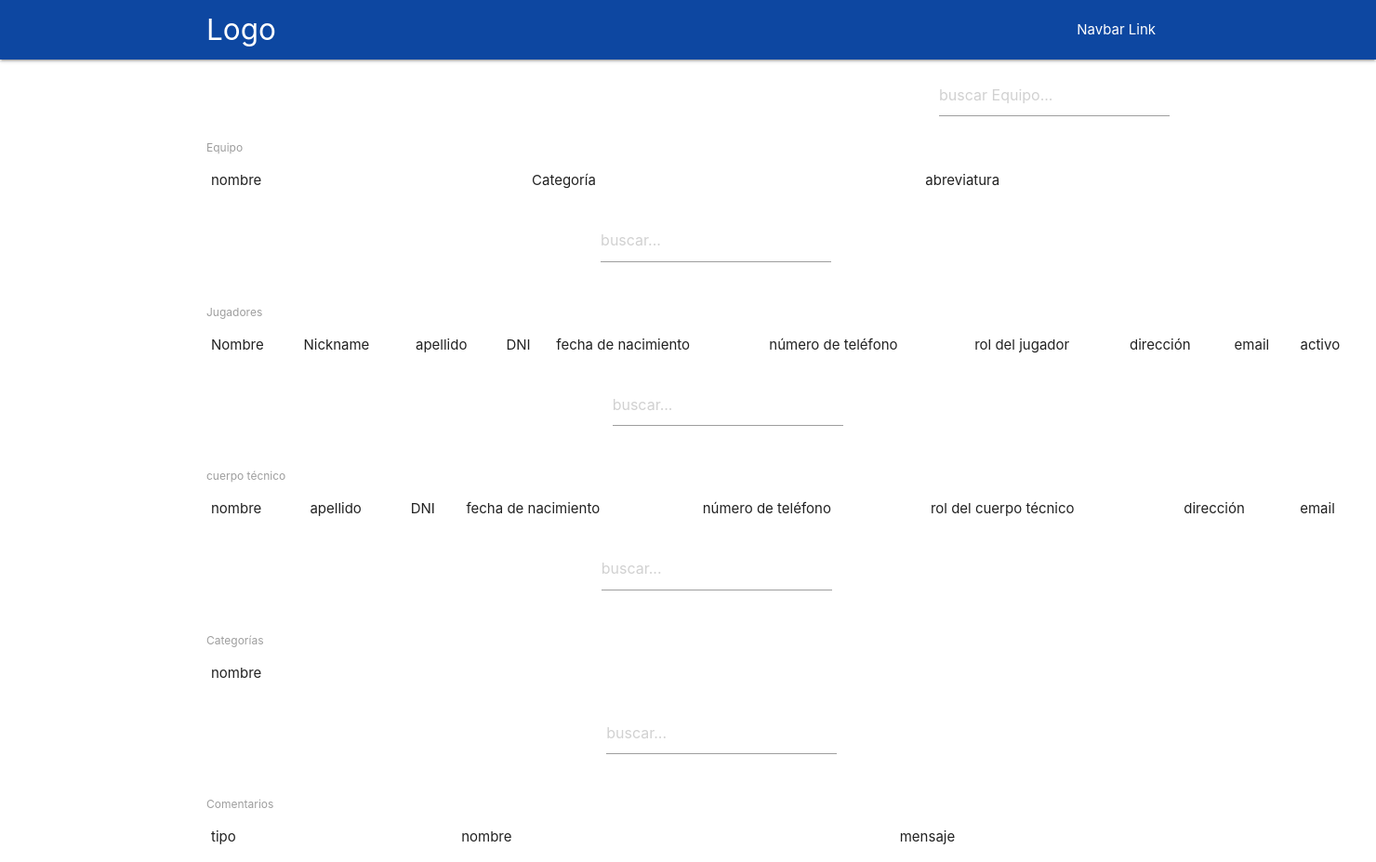
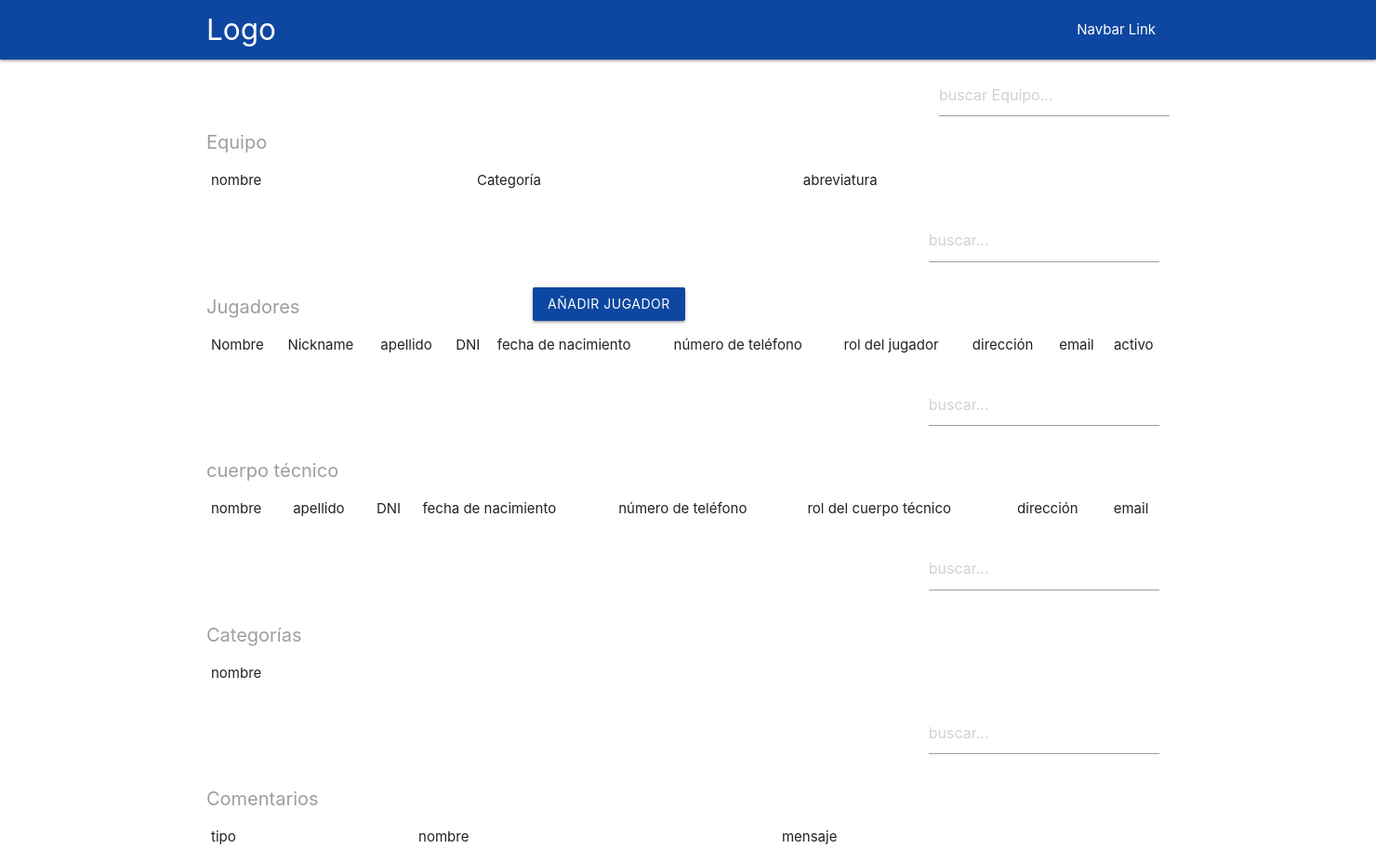
Before and after one commit to deathbladebass/RETO4, a PHP site: template view/admin.php in a window 1480 px wide. Shown: the whole page at 93% size. Run offline with PHP 8.4, Linux system fonts and the light colour scheme; the template is opened without the code that fills it, so the values that code supplies are empty.

Commit message:
los inputs hechos y el ajax también

```diff
--- a/Model/equipoModel.php
+++ b/Model/equipoModel.php
@@ -73,7 +73,7 @@ class equipoModel extends equipoClass{
         $arr=array();
         foreach ($this->list as $object)
         {
-           $Vars= $object->getObjectVars($object);
+           $vars= $object->getObjectVars($object);
 
         array_push($arr, $vars);
         }
--- a/view/admin.php
+++ b/view/admin.php
@@ -57,9 +57,11 @@
                 </tr>
             </tbody>
         </table>
-
+<div ng-controller="jugador">
         <div class="header"><label>Jugadores</label>
-            <div class="row">
+        <input class="waves-effect waves-light btn blue darken-4" type="button" value="añadir jugador" ng-click="btnAniadir()">
+        <div class="buscador">
+        <div class="row">
                 <form class="col s12 ">
                     <div class="row">
                         <div class="input-field col s12">
@@ -69,7 +71,8 @@
                 </form>
             </div>
         </div>
-        <table class="striped"  ng-controller="jugador">
+</div>
+        <table class="striped"  >
             <thead>
                 <tr>
                     <td>Nombre</td>
@@ -96,13 +99,37 @@
                     <td>{{item.direccion}}</td>
                     <td>{{item.email}}</td>
                     <td>{{item.activo}}</td>
-                    <td><input type="button" value="borrar"></td>
-                    <td><input type="button" value="modificar"></td>
+                    <td><input class="waves-effect waves-light btn blue darken-4" type="button" value="borrar"></td>
+                    <td><input class="waves-effect waves-light btn blue darken-4" type="button" value="modificar"></td>
                 </tr>
             </tbody>
         </table>
-
+        <div ng-show="aniadirJugador" class="anadirJugador">
+            <input type="text" id="nombre" placeholder="nombre..." ng-model="nombre">
+            <input type="text" id="nickname" placeholder="nickname..." ng-model="nickname">
+            <input type="text" id="apellido" placeholder="apellido..." ng-model="apellido">
+            <input type="text" id="dni" placeholder="DNI..." ng-model="dni">
+            <div class="fecha">
+                <label>Fecha de Nacimiento</label>
+                <input type="date" id="fecha" name="trip-start" ng-model="fechaNacimiento">
+            </div>
+            <input type="text" id="numTel" placeholder="número teléfono..." ng-model="numTel">
+            <select ng-model="rol" id="rol">
+                <option value="Top laner">Top laner</option>
+                <option value="Jungler">Jungler</option>
+                <option value="Mid laner">Mid laner</option>
+                <option value="Bot Laner">Bot laner</option>
+                <option value="Support">Support</option>
+                <option value="Rifle">Rifle</option>
+                <option value="AWPer">AWPer</option>
+                </select>
+            <input type="text" placeholder="dirección..." ng-model="direccion" id="direccion">
+            <input type="text" placeholder="email..." ng-model="email" id="email">
+            <input type="button" value="Añadir jugador" ng-click="aniadir()" class="waves-effect waves-light btn blue darken-4" id="boton">
+        </div>
+    </div>
         <div class="header"><label>cuerpo técnico</label>
+        <div class="buscador">
             <div class="row">
                 <form class="col s12 ">
                     <div class="row">
@@ -113,6 +140,7 @@
                 </form>
             </div>
         </div>
+</div>
         <table class="striped">
             <thead>
                 <td>nombre</td>
@@ -141,6 +169,7 @@
         </table>
 
         <div class="header"><label>Categorías</label>
+        <div class="buscador">
             <div class="row">
                 <form class="col s12 ">
                     <div class="row">
@@ -151,6 +180,7 @@
                 </form>
             </div>
         </div>
+</div>
         <table class="striped">
             <thead>
                 <td>nombre</td>
@@ -165,6 +195,7 @@
         </table>
 
         <div class="header"><label>Comentarios</label>
+        <div class="buscador">
             <div class="row">
                 <form class="col s12 ">
                     <div class="row">
@@ -175,6 +206,7 @@
                 </form>
             </div>
         </div>
+</div>
         <table class="striped">
             <thead>
                 <td>tipo</td>
--- a/view/css/admin.css
+++ b/view/css/admin.css
@@ -1,8 +1,55 @@
 .header{
     display: flex;
     flex-wrap: nowrap;
-    justify-content: space-between;
+    justify-content: space-between ;
 }
+.header > label{
+    font-size: 20px;
+}
+.anadirJugador{
+    display: grid;
+    grid-template-columns: "auto auto auto";
+    grid-template-rows: auto auto auto auto;
+    grid-template-areas: "nombre apellido nickname"
+    "dni fecha rol "
+    "direccion email numTel"
+    "boton boton boton";
+    grid-gap: 0px 10px;
+}
+select{
+    display: block;
+}
+#nombre{
+    grid-area: nombre;
+}
+#apellido{
+    grid-area:apellido;
+}
+#rol{
+    grid-area: rol;
+}
+#nickname{
+    grid-area:nickname;
+}
+#dni{
+    grid-area: dni;
+}
+.fecha{
+    grid-area: fecha;
+}
+#numTel{
+    grid-area: numTel;
+}
+#direccion{
+    grid-area: direccion;
+}
+#email{
+    grid-area:email;
+}
+#boton{
+    grid-area:boton;
+}
+
 .header>*{
     align-self: flex-end;
 }
@@ -11,7 +58,7 @@
     justify-content: center;
 }
 table{
-    width: 1250px;
-
+    max-width: 1250px;
+    max-height: 750px;
     overflow: scroll;
 }
--- a/view/js/admin.js
+++ b/view/js/admin.js
@@ -14,6 +14,7 @@ miAplicacion.controller('equipo', function ($scope, $http) {
 
 });
 miAplicacion.controller('jugador', function ($scope, $http) {
+    $scope.aniadirJugador=false;
     $scope.jugador = [];
     $http({
         method: "get",
@@ -26,4 +27,20 @@ miAplicacion.controller('jugador', function ($scope, $http) {
         $scope.jugador = response.statusText;
 
     });
+    $scope.btnAniadir=function(){
+        $scope.aniadirJugador=true ;
+    }
+    $scope.aniadir= function(){
+        var insertDatos= {nombre:$scope.nombre,nickname:$scope.nickname, apellido:$scope.apellido,dni:$scope.dni,fechaNacimiento:$scope.fechaNacimiento, numTel:$scope.numTel, rol:$scope.rol,direccion:$scope.direccion,email:$scope.email,activo:0};
+        //En la llamada de http para el insert en params llamarlo dataJugador
+        var insertJson=JSON.stringify(insertDatos);
+        alert($scope.rol);
+        $http({
+            method: "get",
+            url: "../controller/cInsertJugador.php",
+            params:{dataJugador:insertJson}
+        }).then(function(response){
+            $scope.jugador.push({nombre:$scope.nombre,nickname:$scope.nickname,apellido:$scope.apellido,dni:$scope.dni,fechaNacimiento:$scope.fechaNacimiento,numTel:$scope.numTel,rol:$scope.rol,direccion:$scope.direccion,email:$scope.email});
+        });
+    }
 });
```
